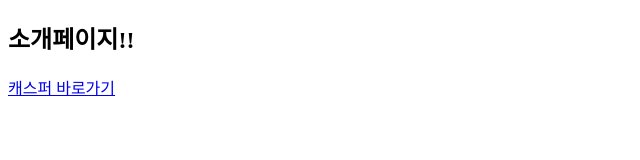
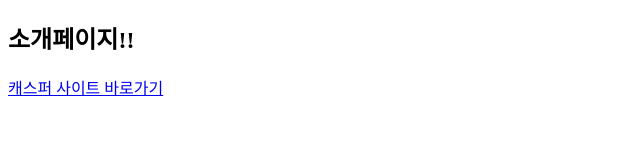
Before and after one commit to ffdsasjkl/test1, a plain HTML site: page index.html in a window 1280 px wide. Shown: the full height of the page, 0-640 px from the left. Drawn offline with Linux system fonts and the light colour scheme.

Commit message:
완성
완성

```diff
--- a/index.html
+++ b/index.html
@@ -7,6 +7,6 @@
 </head>
 <body>
 <h2>소개페이지!!</h2>
-<a href="CASPER/index.html">캐스퍼 바로가기</a>
+<div><a href="CASPER/index.html">캐스퍼 사이트 바로가기</a></div>
 </body>
 </html>
```
